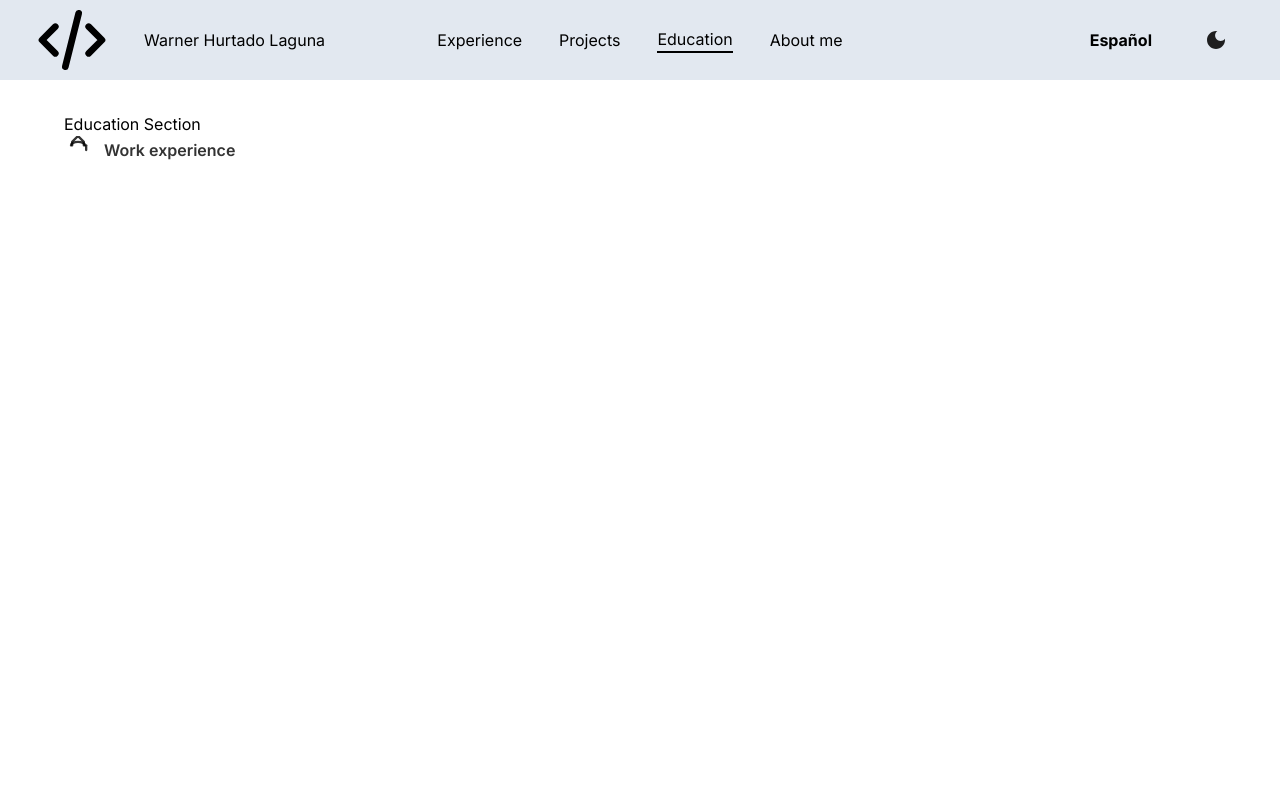
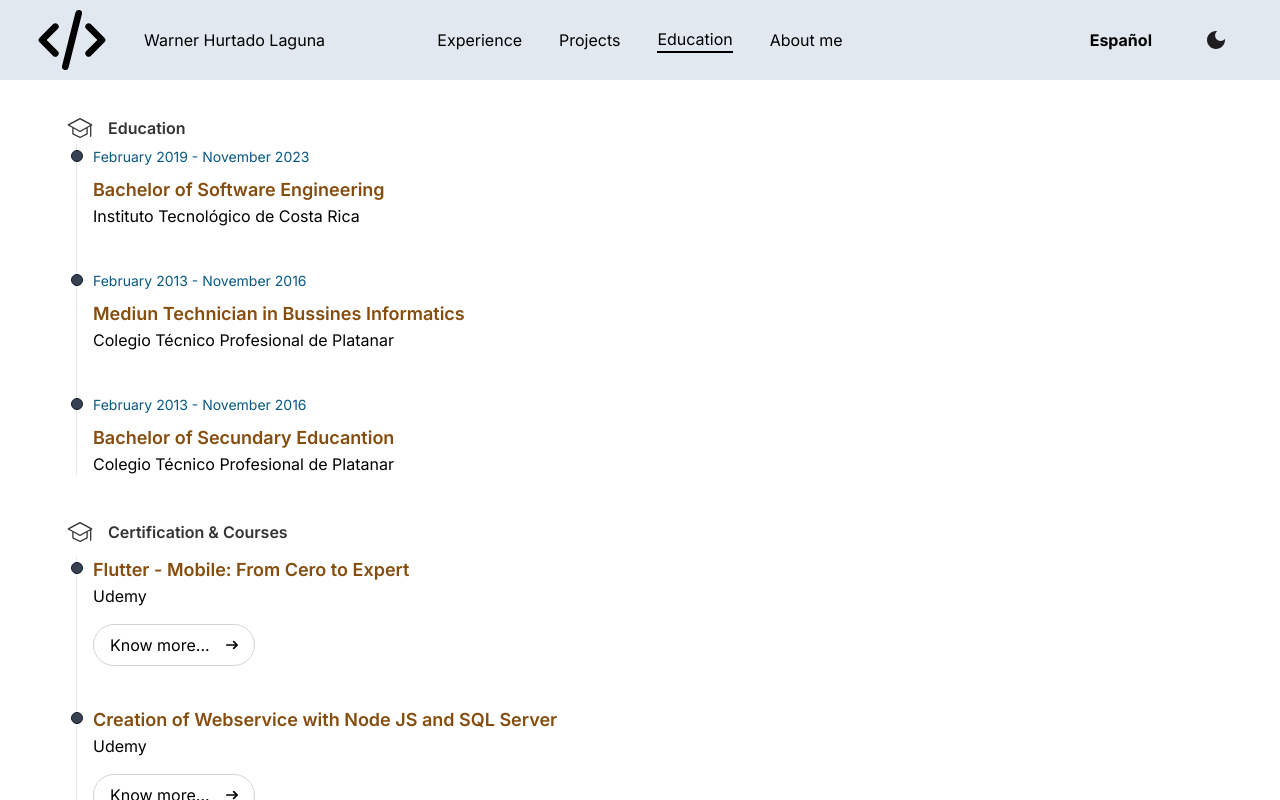
Before and after one commit to warnerHurtado/warner-hurtado-laguna, a Next.js app: page /en/education in a window 1280 px wide. Shown: the top 800 px of the page. Built offline with nearby package versions, Linux system fonts and the light colour scheme.

Commit message:
feat: adding education section

```diff
--- /dev/null
+++ b/src/app/[lng]/components/CommonComponents/DatesInfo/index.tsx
@@ -0,0 +1,11 @@
+import React from 'react'
+
+export const DatesInfo: React.FC<{ dateInfo: string }> = ({ dateInfo }) => {
+    return (
+        <>
+            <time className="mb-1 text-sm font-normal leading-none text-sky-800 dark:text-sky-200/80" >
+                {dateInfo}
+            </time>
+        </>
+    )
+}
--- /dev/null
+++ b/src/app/[lng]/components/CommonComponents/DescriptionInfo/index.tsx
@@ -0,0 +1,28 @@
+import { DatesInfo } from '../DatesInfo'
+import { UrlInfo } from '../UrlInfo'
+
+type DescriptionInfoPropType = {
+    title: string,
+    description: string
+    date?: string
+    url?: string
+    urlLabel?: string
+}
+
+export const DescriptionInfo: React.FC<DescriptionInfoPropType> = ({ title, description, date = '', url, urlLabel = '' }) => {
+    return (
+        <li className="mb-10 ms-4" >
+            <div className="absolute w-3 h-3 rounded-full mt-1.5 -start-1.5 border border-gray-900 bg-gray-700" />
+            <DatesInfo dateInfo={date} />
+            <h3 className="text-lg font-semibold text-yellow-800 dark:text-yellow-200 mt-2">
+                {title}
+            </h3>
+            <p className="mb-4 text-base font-normal  dark:text-gray-200 text-pretty">
+                {description}
+            </p>
+            {
+                url && <UrlInfo url={url} label={urlLabel} />
+            }
+        </li>
+    )
+}
--- /dev/null
+++ b/src/app/[lng]/components/CommonComponents/UrlInfo/index.tsx
@@ -0,0 +1,30 @@
+import { url } from "inspector"
+
+type UrlInfoPropType = {
+    label: string
+    url: string
+}
+
+export const UrlInfo: React.FC<UrlInfoPropType> = ({ url, label }) => {
+    return (
+        <a
+            href={url}
+            target="_blank"
+            className="
+            bg-white/5
+            rounded-full
+            border dark:border-white/10 border-gray-300
+            py-1 px-2 md:py-2 md:px-4
+            inline-flex justify-center items-center gap-x-2
+            text-xs md:text-base
+            transition
+            hover:scale-110 hover:bg-white/10"
+        >
+            {label}
+            <svg className="w-3 h-3 ms-2 rtl:rotate-180" aria-hidden="true" xmlns="http://www.w3.org/2000/svg" fill="none" viewBox="0 0 14 10">
+                <path stroke="currentColor" strokeLinecap="round" strokeLinejoin="round" strokeWidth="2" d="M1 5h12m0 0L9 1m4 4L9 9">
+                </path>
+            </svg>
+        </a>
+    )
+}
--- a/src/app/[lng]/components/Education/EducationInformation/index.tsx
+++ b/src/app/[lng]/components/Education/EducationInformation/index.tsx
@@ -1,42 +1,59 @@
 import { useTranslations } from 'next-intl'
 
+import { coursesAndCertifications, educationTitles } from '@/config/constants/education'
+import { DescriptionInfo } from '../../CommonComponents/DescriptionInfo'
+
 export const EducationInformation = () => {
-    const t = useTranslations('Experience')
+    const t = useTranslations('Education')
 
     return (
-        <div id="experience">
+        <div id="education">
             <h1 className="text-3x1 font-semibold mb6 flex gap-x-3 items-center text-black/80 dark:text-white/80">
                 <svg
-                    className="size-7"
                     xmlns="http://www.w3.org/2000/svg"
-                    width="24"
-                    height="24"
-                    viewBox="0 0 24 24"
-                    strokeWidth="2"
-                    stroke="currentColor"
-                    fill="none"
-                    strokeLinecap="round"
-                    strokeLinejoin="round"
-                >
-                    <path stroke="none" d="M0 0h24v24H0z" fill="none"></path>
-                    {/* Graduation Cap Icon */}
-                    <path d="M7 8v-3l5-5l5 5v3"></path>
-                    <path d="M6 8a6 3 0 0 1 12 0"></path>
-                    <path d="M19 8v4"></path>
-                </svg>                {t('workExperience')}
+                    className="svg-icon"
+                    style={{ width: "2em", height: "2em", verticalAlign: "middle", fill: "currentColor", overflow: "hidden" }}
+                    viewBox="0 0 1024 1024"
+                    version="1.1">
+                    <path d="M895.1808 395.3664L521.728 194.8672c-6.0416-3.2768-13.312-3.2768-19.3536 0L128.8192 395.3664c-14.2336 7.68-14.4384 27.9552-0.3072 35.9424L264.192 507.5968v194.4576c0 7.8848 4.608 15.1552 11.6736 18.5344l230.1952 109.056c5.632 2.6624 12.0832 2.6624 17.7152-0.1024l224.4608-108.8512c7.0656-3.3792 11.5712-10.5472 11.5712-18.432V507.5968l73.9328-41.5744v310.6816c0 11.264 9.216 20.48 20.48 20.48s20.48-9.216 20.48-20.48V442.9824l20.7872-11.6736c14.1312-7.9872 13.9264-28.2624-0.3072-35.9424zM718.848 686.1824L514.8672 790.3232 305.152 685.9776V530.6368l196.8128 110.592c6.2464 3.4816 13.824 3.4816 20.0704 0l196.8128-110.592v155.5456z m-206.848-86.3232L181.0432 413.7984 512 236.1344l330.9568 177.664L512 599.8592z" />
+                </svg>
+                {t('education')}
             </h1>
             <ol className="relative border-s border-gray-200 ml-3">
-                {/* {
-                    jobsExperience.map(job => (
-                        <ExperienceTextFormat
-                            key={job.id}
-                            jobPosition={t(job.jobPosition)}
-                            jobDescription={t(job.jobDescription)}
-                            jobTime={t(job.jobTime)}
-                            linkMoreInfo={job.urlMoreInfo}
+                {
+                    educationTitles.map(degree => (
+                        <DescriptionInfo
+                            key={degree.id}
+                            date={t(degree.date)}
+                            title={t(degree.title)}
+                            description={t(degree.institution)}
                         />
                     ))
-                } */}
+                }
+            </ol>
+            <h1 className="text-3x1 font-semibold mb6 flex gap-x-3 items-center text-black/80 dark:text-white/80">
+                <svg
+                    xmlns="http://www.w3.org/2000/svg"
+                    className="svg-icon"
+                    style={{ width: "2em", height: "2em", verticalAlign: "middle", fill: "currentColor", overflow: "hidden" }}
+                    viewBox="0 0 1024 1024"
+                    version="1.1">
+                    <path d="M895.1808 395.3664L521.728 194.8672c-6.0416-3.2768-13.312-3.2768-19.3536 0L128.8192 395.3664c-14.2336 7.68-14.4384 27.9552-0.3072 35.9424L264.192 507.5968v194.4576c0 7.8848 4.608 15.1552 11.6736 18.5344l230.1952 109.056c5.632 2.6624 12.0832 2.6624 17.7152-0.1024l224.4608-108.8512c7.0656-3.3792 11.5712-10.5472 11.5712-18.432V507.5968l73.9328-41.5744v310.6816c0 11.264 9.216 20.48 20.48 20.48s20.48-9.216 20.48-20.48V442.9824l20.7872-11.6736c14.1312-7.9872 13.9264-28.2624-0.3072-35.9424zM718.848 686.1824L514.8672 790.3232 305.152 685.9776V530.6368l196.8128 110.592c6.2464 3.4816 13.824 3.4816 20.0704 0l196.8128-110.592v155.5456z m-206.848-86.3232L181.0432 413.7984 512 236.1344l330.9568 177.664L512 599.8592z" />
+                </svg>
+                {t('courses')}
+            </h1>
+            <ol className="relative border-s border-gray-200 ml-3">
+                {
+                    coursesAndCertifications.map(course => (
+                        <DescriptionInfo
+                            key={course.id}
+                            title={t(course.title)}
+                            description={t('courseInstitution1')}
+                            url={course.url}
+                            urlLabel={t('knowMore')}
+                        />
+                    ))
+                }
             </ol>
         </div>
     )
--- a/src/app/[lng]/education/page.tsx
+++ b/src/app/[lng]/education/page.tsx
@@ -1,11 +1,10 @@
 import { EducationInformation } from "../components/Education/EducationInformation"
 
-const Education = () => {
+const Education: React.FC = () => {
   return (
-    <div>
-        <h1>Education Section</h1>
+    <>
         <EducationInformation />
-    </div>
+    </>
   )
 }
 
--- /dev/null
+++ b/src/config/constants/education.ts
@@ -0,0 +1,48 @@
+export const educationTitles = [
+    {
+        id: 0,
+        date: "titleDate1",
+        title: "titleDescription1",
+        institution: "institution1",
+    },
+    {
+        id: 1,
+        date: "titleDate2",
+        title: "titleDescription2",
+        institution: "institution2",
+    },
+    {
+        id: 2,
+        date: "titleDate2",
+        title: "titleDescription3",
+        institution: "institution2",
+    }
+]
+
+export const coursesAndCertifications = [
+    {
+        id: 1,
+        title: "courseTitle1",
+        url: "https://www.udemy.com/certificate/UC-8f36bf1e-c69d-4ab9-bb7c-550d55e8ad42/"
+    },
+    {
+        id: 2,
+        title: "courseTitle2",
+        url: "https://www.udemy.com/certificate/UC4f1f0385-20b5-43ad-84c7-968e08366a1d/"
+    },
+    {
+        id: 3,
+        title: "courseTitle3",
+        url: "https://www.udemy.com/certificate/UCf01cbb4e-f57e-4103-92f8-759ffc541072/"
+    },
+    {
+        id: 4,
+        title: "courseTitle4",
+        url: ":https://www.udemy.com/certificate/UCfcdf3b76-9716-41ff-8595-754eef49a311/"
+    },
+    {
+        id: 5,
+        title: "courseTitle5",
+        url: "https://www.udemy.com/certificate/UC-56ca9822-64ee-4b23-83cc-6876870178c2/"
+    },
+]
--- a/src/config/i18n/locales/en.json
+++ b/src/config/i18n/locales/en.json
@@ -42,6 +42,24 @@
     "devesa": "Working on the development of a new website for the Devesa area of the Instituto Tecnológico de Costa Rica, where employees can have better administration of documentation related to procedures and the institution's rentals. In this project I was in charge of the development of some sections or views of the frontend and also in charge of the development of the backend.",
     "odonto": "Working on the development of a new website for the Odontology area of the Instituto Tecnológico de Costa Rica, where dentists can have better control over appointments, student information, tooth-related details, and much more related to that branch. In this project I was in charge of the development of some sections or views of the frontend."
   },
+  "Education": {
+    "education": "Education",
+    "knowMore":"Know more...",
+    "titleDate1": "February 2019 - November 2023",
+    "titleDescription1": "Bachelor of Software Engineering",
+    "institution1": "Instituto Tecnológico de Costa Rica",
+    "titleDate2": "February 2013 - November 2016",
+    "titleDescription2": "Mediun Technician in Bussines Informatics",
+    "institution2": "Colegio Técnico Profesional de Platanar",
+    "titleDescription3": "Bachelor of Secundary Educantion",
+    "courses": "Certification & Courses",
+    "courseInstitution1": "Udemy",
+    "courseTitle1": "Flutter - Mobile: From Cero to Expert",
+    "courseTitle2": "Creation of Webservice with Node JS and SQL Server",
+    "courseTitle3": "React JS: From Cero to Expert",
+    "courseTitle4": "Node: From Cero to Expert",
+    "courseTitle5": "Solid and Clean Code Principles"
+  },
   "commonKeys": {
     "knowMore": "Know more..."
   }
--- a/src/config/i18n/locales/es.json
+++ b/src/config/i18n/locales/es.json
@@ -35,7 +35,25 @@
     "eden": "Trabajando en el desarrollo de una aplicación web descentralizada, utilizamos tecnologías como EOSIO (blockchain) para crear un contrato inteligente y gestionar cambios heredados de otras cuentas. EOS Spend Explorer actúa como un mecanismo de recopilación y visualización de datos, proporcionando información perspicaz sobre la asignación de fondos en las comunidades de EOS. Este MVP se enfoca principalmente en el Tesoro de la Comunidad Eden como su caso de uso inicial.",
     "devesa": "Trabajando en el desarrollo de un nuevo sitio web para el área de Devesa del Instituto Tecnológico de Costa Rica, donde los empleados pueden tener una mejor administración de la documentación relacionada con procedimientos y alquileres de la institución. En este proyecto, me encargué del desarrollo de algunas secciones o vistas del frontend y también estuve a cargo del desarrollo del backend.",
     "odonto": "Trabajando en el desarrollo de un nuevo sitio web para el área de Odontología del Instituto Tecnológico de Costa Rica, donde los dentistas pueden tener un mejor control sobre las citas, la información de los estudiantes, detalles relacionados con los dientes y mucho más en relación con esa rama. En este proyecto, estuve a cargo del desarrollo de algunas secciones o vistas del frontend."  },
-  "commonKeys": {
+    "Education": {
+      "education": "Educación",
+      "knowMore": "Saber más...",
+      "titleDate1": "Febrero 2019 - Noviembre 2023",
+      "titleDescription1": "Bachillerato en Ingeniero en Software",
+      "institution1": "Instituto Tecnológico de Costa Rica",
+      "titleDate2": "Febrero 2013 - Noviembre 2016",
+      "titleDescription2": "Medio Técnico en Informática Empresarial",
+      "institution2": "Colegio Técnico Profesional de Platanar",
+      "titleDescription3": "Bachillerato en Educación Media",
+      "courses": "Certificaciones & Cursos",
+      "courseInstitution1": "Udemy",
+      "courseTitle1": "Flutter - Mobile: From Cero to Expert",
+      "courseTitle2": "Creation of Webservice with Node JS and SQL Server",
+      "courseTitle3": "React JS: From Cero to Expert",
+      "courseTitle4": "Node: From Cero to Expert",
+      "courseTitle5": "Solid and Clean Code Principles"
+    },
+    "commonKeys": {
     "knowMore": "Saber más..."
   }
 }
```
